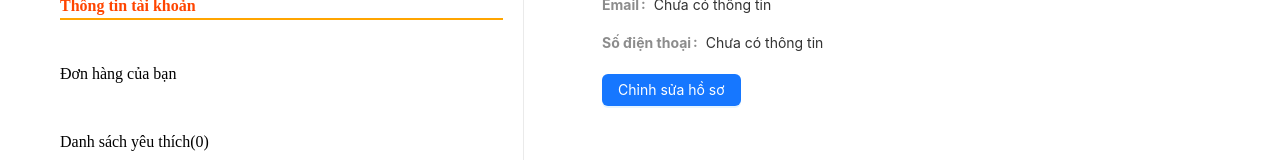
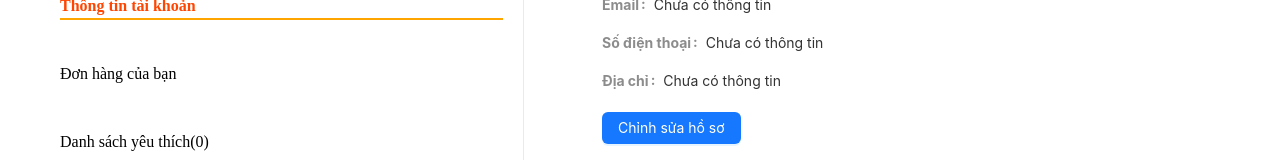
Before and after one commit to Subzerozdev/EventExchangeFlower_FE, a React (Vite) app: page /profile in a window 1280 px wide. Shown: the part 593-753 px from the top of the page. Built offline with nearby package versions, Linux system fonts and the light colour scheme.

Commit message:
Fix Profile and UpdateProfile (Show address)

```diff
--- a/src/pages/login/index.tsx
+++ b/src/pages/login/index.tsx
@@ -58,7 +58,7 @@ function Login() {
           fullName: response.data.fullName,
           email: response.data.email,
           phone: response.data.phone || "Chưa có thông tin", // Cập nhật số điện thoại
-          address: response.data.adress,
+          address: response.data.address,
         });
 
         message.success("Đăng nhập thành công!");
--- a/src/pages/profile/index.tsx
+++ b/src/pages/profile/index.tsx
@@ -29,25 +29,33 @@ function Profile() {
               Thông tin tài khoản
             </li>
             <li
-              className={location.pathname === "/profile/orders" ? "active" : ""}
+              className={
+                location.pathname === "/profile/orders" ? "active" : ""
+              }
               onClick={() => navigate("/profile/orders")}
             >
               Đơn hàng của bạn
             </li>
             <li
-              className={location.pathname === "/profile/wishlist" ? "active" : ""}
+              className={
+                location.pathname === "/profile/wishlist" ? "active" : ""
+              }
               onClick={() => navigate("/profile/wishlist")}
             >
               Danh sách yêu thích(0)
             </li>
             <li
-              className={location.pathname === "/profile/password" ? "active" : ""}
+              className={
+                location.pathname === "/profile/password" ? "active" : ""
+              }
               onClick={() => navigate("/profile/password")}
             >
               Đổi mật khẩu
             </li>
             <li
-              className={location.pathname === "/profile/address" ? "active" : ""}
+              className={
+                location.pathname === "/profile/address" ? "active" : ""
+              }
               onClick={() => navigate("/profile/address")}
             >
               Sổ địa chỉ(0)
@@ -69,6 +77,9 @@ function Profile() {
           <Descriptions.Item label="Số điện thoại">
             {user.phone || "Chưa có thông tin"}
           </Descriptions.Item>
+          <Descriptions.Item label="Địa chỉ">
+            {user.address || "Chưa có thông tin"}
+          </Descriptions.Item>
         </Descriptions>
         <Button
           type="primary"
--- a/src/pages/updateProfile/index.tsx
+++ b/src/pages/updateProfile/index.tsx
@@ -9,7 +9,6 @@ interface UpdateProfileValues {
   email: string;
   name: string;
   phone: string;
-
   address: string;
 }
 
```
